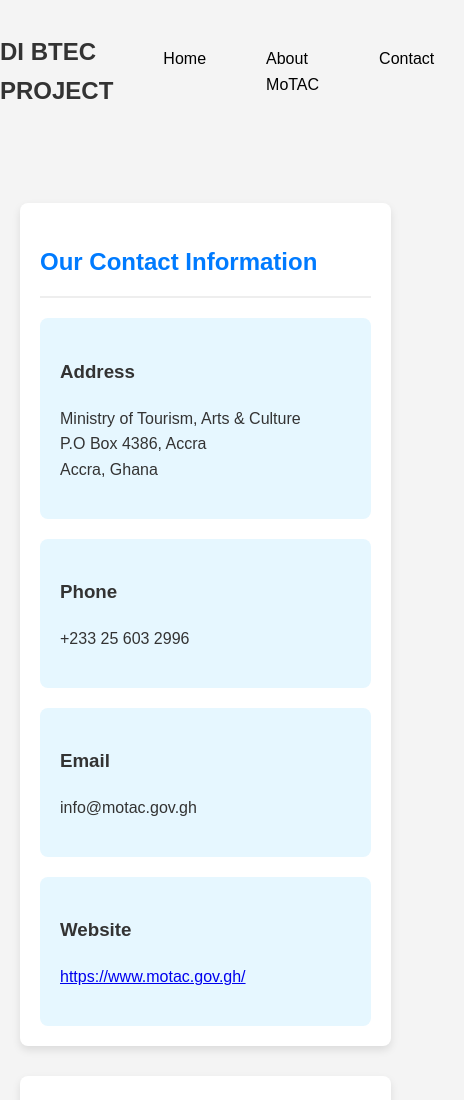
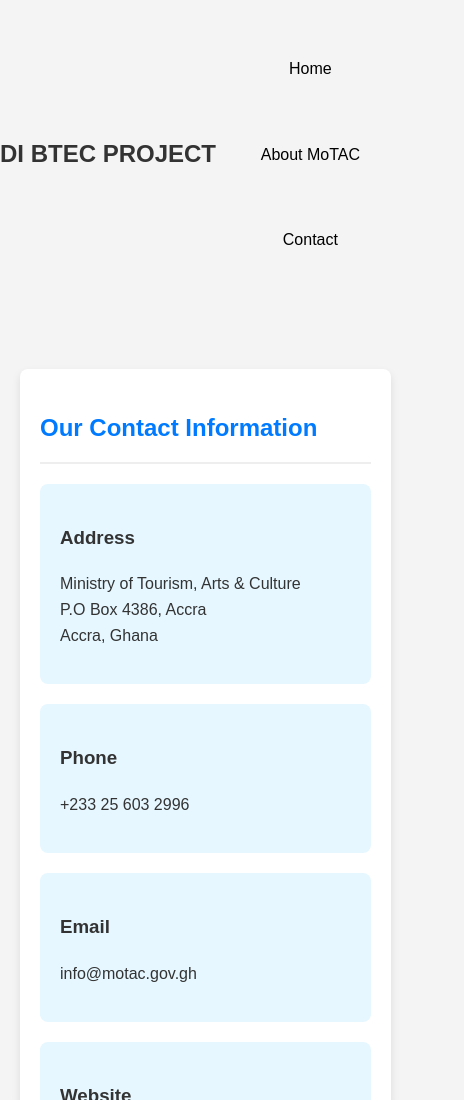
Before and after one commit to IbrahimAbdulRahman439/Pearson-work, a plain HTML site: page Pearson Ibrahim/contact.html in a window 390 px wide. Shown: the top 1100 px of the page, 464 px wide, since content can reach past the window. Drawn offline with Linux system fonts and the light colour scheme.

Commit message:
Update styless.css

```diff
--- a/Pearson Ibrahim/styless.css
+++ b/Pearson Ibrahim/styless.css
@@ -127,6 +127,14 @@ body {
     .container {
         width: 95%;
     }
+      nav ul {
+        flex-direction: column;
+        align-items: center;
+    }
+    nav ul li {
+        margin: 10px 0;
+    }
+}
 
     .contact-header {
         padding: 30px 0;
```
